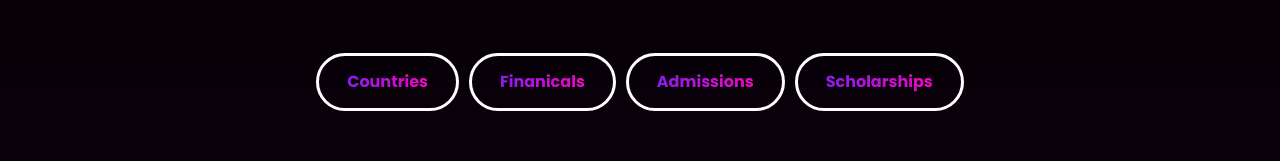
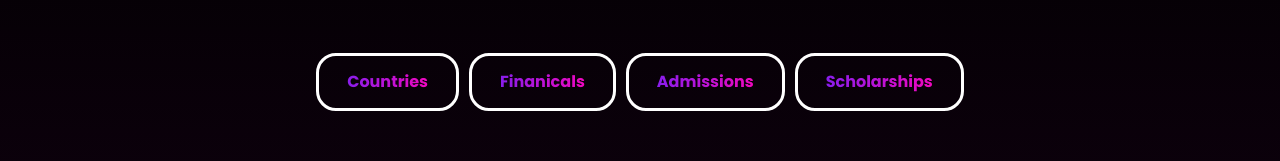
Before and after one commit to FaisalAbusharar/europe-university-info, a Next.js app: page / in a window 1280 px wide. Shown: the part 202-363 px from the top of the page. Built offline with nearby package versions, Linux system fonts and the light colour scheme.

Commit message:
fixed front page buttons

```diff
--- a/src/app/components/buttonStyles.tsx
+++ b/src/app/components/buttonStyles.tsx
@@ -22,19 +22,19 @@ const StyledButton: React.FC<StyledButtonProps> = ({ children }) => {
 
   const buttonStyles = {
     fontSize: '16px',
-    borderRadius: '50px',
+    borderRadius: '20px',
     border: 'solid rgb(255, 255, 255)',
     padding: '14px 28px',
     cursor: 'pointer',
     transition: 'transform 0.5s ease, border 0.5s ease, color 0.5s ease, background-color 0.5s ease, margin 0.5s ease, background-clip 0.5s ease',
     backgroundImage: isHovered
     ? 'linear-gradient(to right, #6625fc, rgb(255, 3, 184))'
-    : 'transparent', // Change to transparent when not hovered
+    : 'transparent',
     color: isHovered ? 'white' : 'transparent',
     fontWeight: 900,
     transform: isHovered ? `rotate(${rotation}deg) scale(1.3)` : 'none',
     WebkitBackgroundClip: isHovered ? 'padding-box' : 'text',
-    backgroundClip: 'text',
+    backgroundClip: isHovered ? 'padding-box' : 'text',
     marginLeft: isHovered ? '15px' : '5px',
     marginRight: isHovered ? '15px' : '5px',
     WebkitTextFillColor: isHovered ? 'white' : 'transparent',
--- a/src/app/globals.css
+++ b/src/app/globals.css
@@ -73,6 +73,7 @@ main {
   animation: gradientAnimation 6s linear infinite;
   display: inline-block;
 }
+
 
 #gradientGold {
   font-weight: bold;
```
